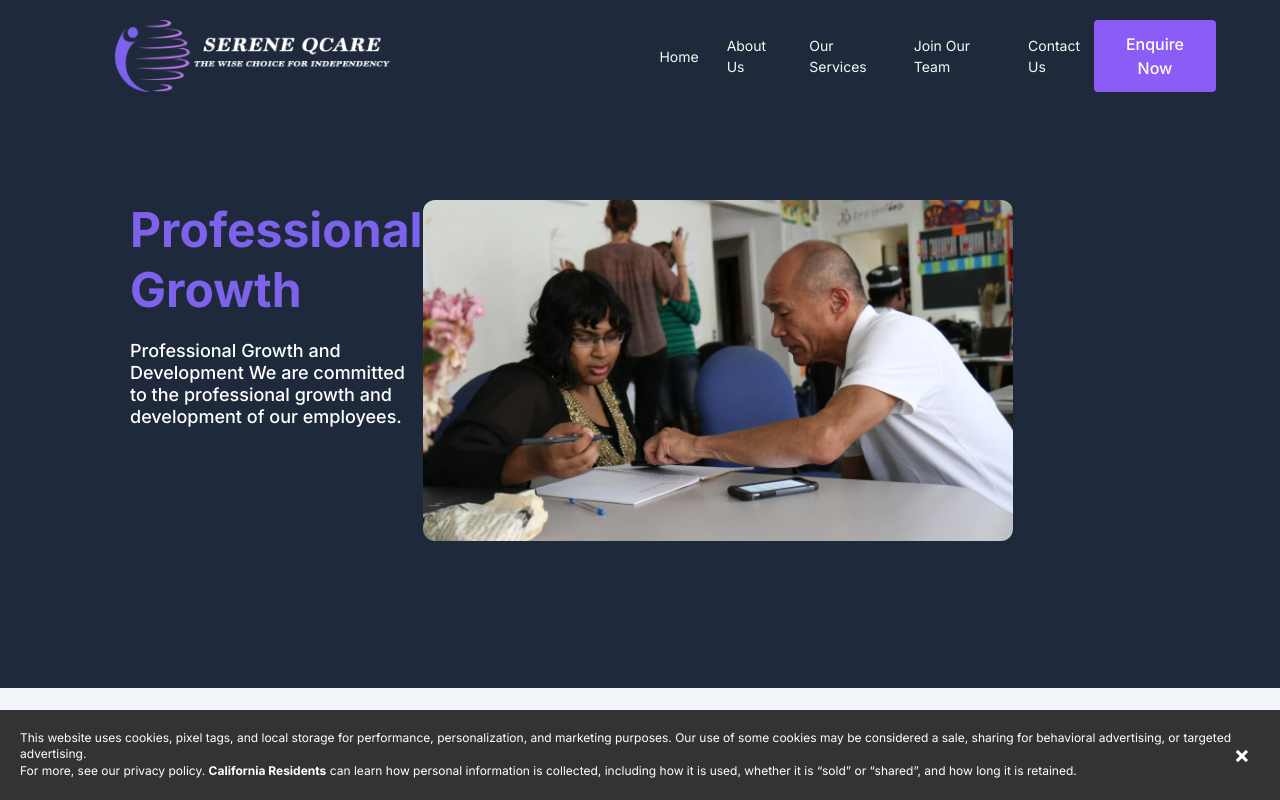
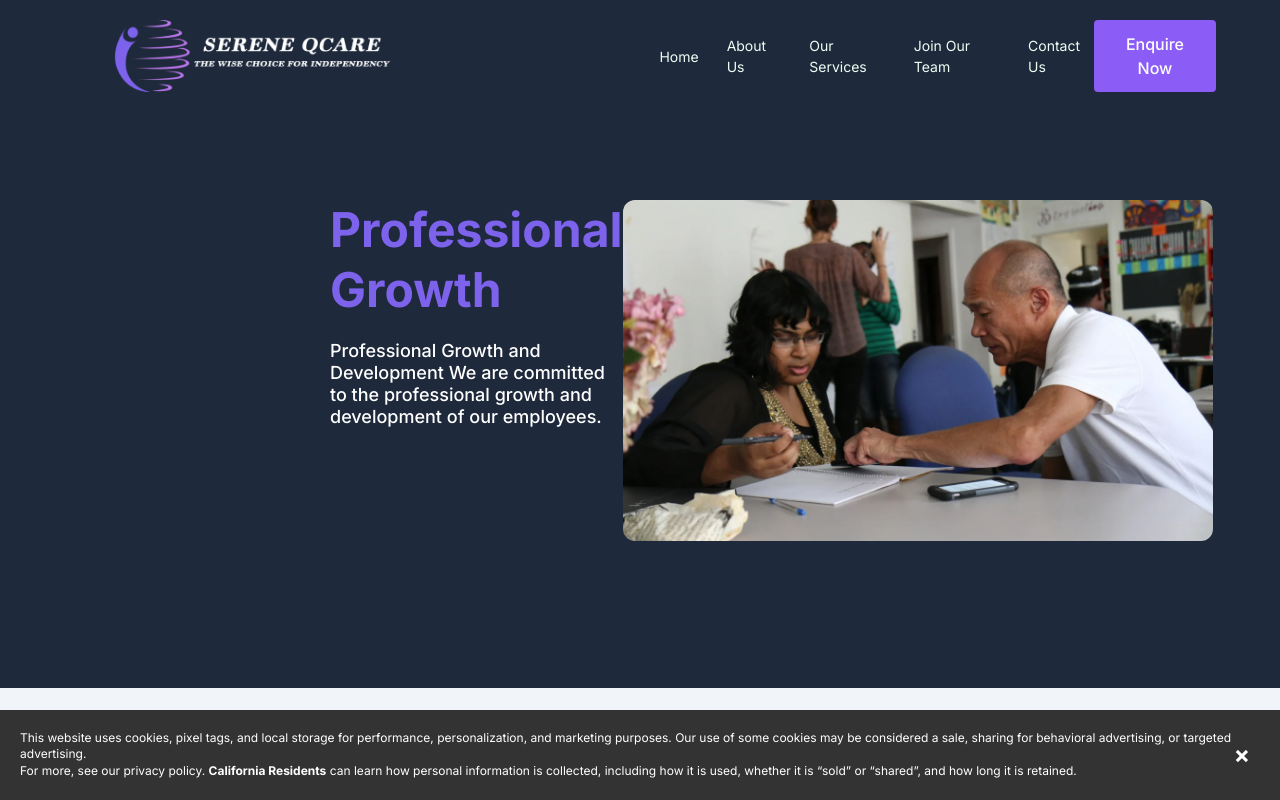
Before and after one commit to WebGhpTech/Serene-Qcare, a React (Vite) app: page /team in a window 1280 px wide. Shown: the top 800 px of the page. Built offline with nearby package versions, Linux system fonts and the light colour scheme.

Commit message:
Update Team.jsx

```diff
--- a/src/pages/Team.jsx
+++ b/src/pages/Team.jsx
@@ -10,7 +10,7 @@ const Team = () => {
     <section className="bg-secondary h-[688px]">
          <div className="pt-[200px] pb-0 text-white ml-[100px] justify-center" >
             <div className="ml-[30px] flex flex-1 w-full">
-              <div className="max-lg:w-1/2 ">
+              <div className=" ml-[200px] max-lg:w-1/2 ">
               <h1 className="text-4xl font-bold"><span className="text-primary">Professional <br/>Growth</span></h1>
               <h5 className="mt-5 text-white text-lg font-medium">Professional Growth and <br/>
               Development We are committed <br/>
```
